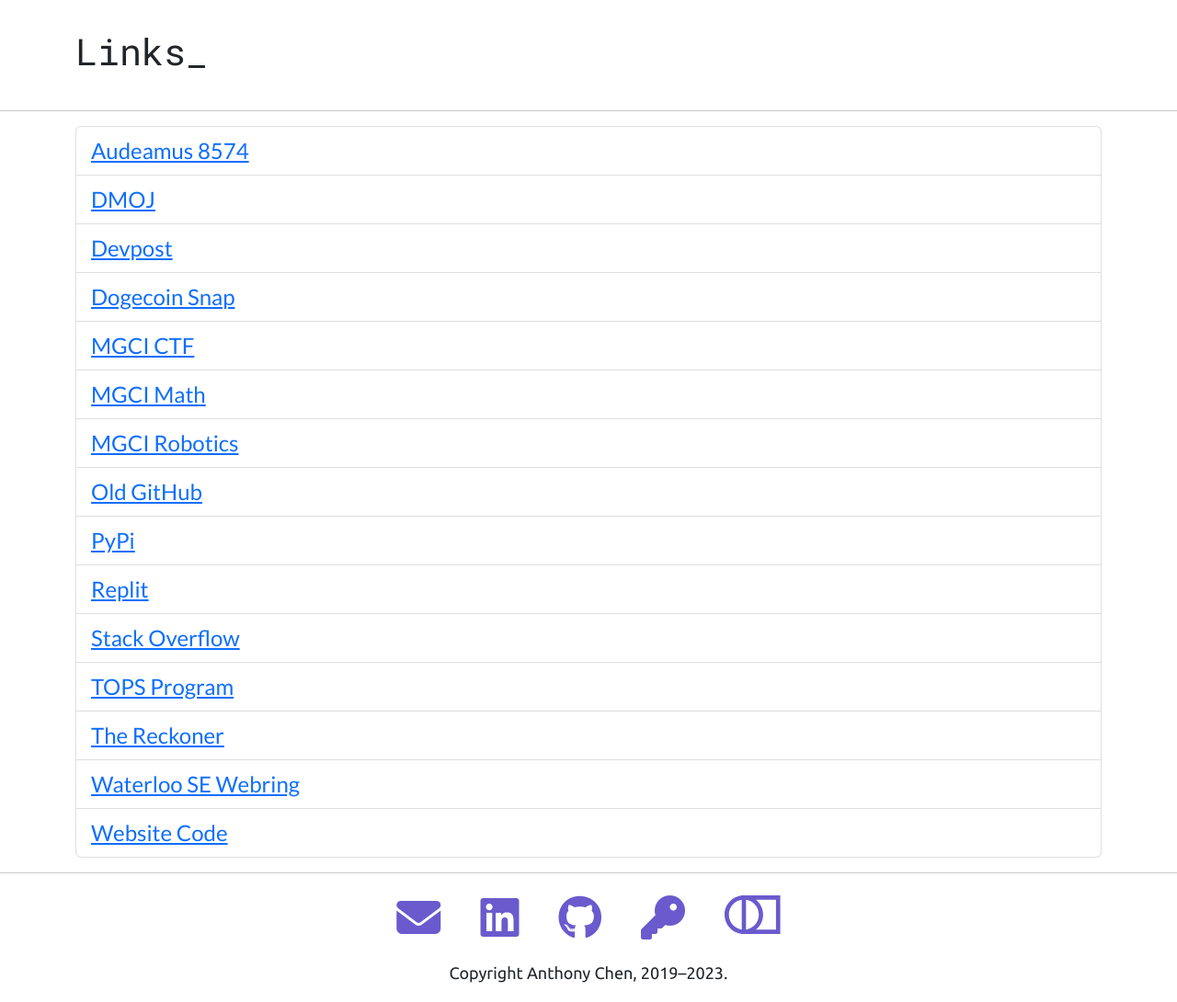
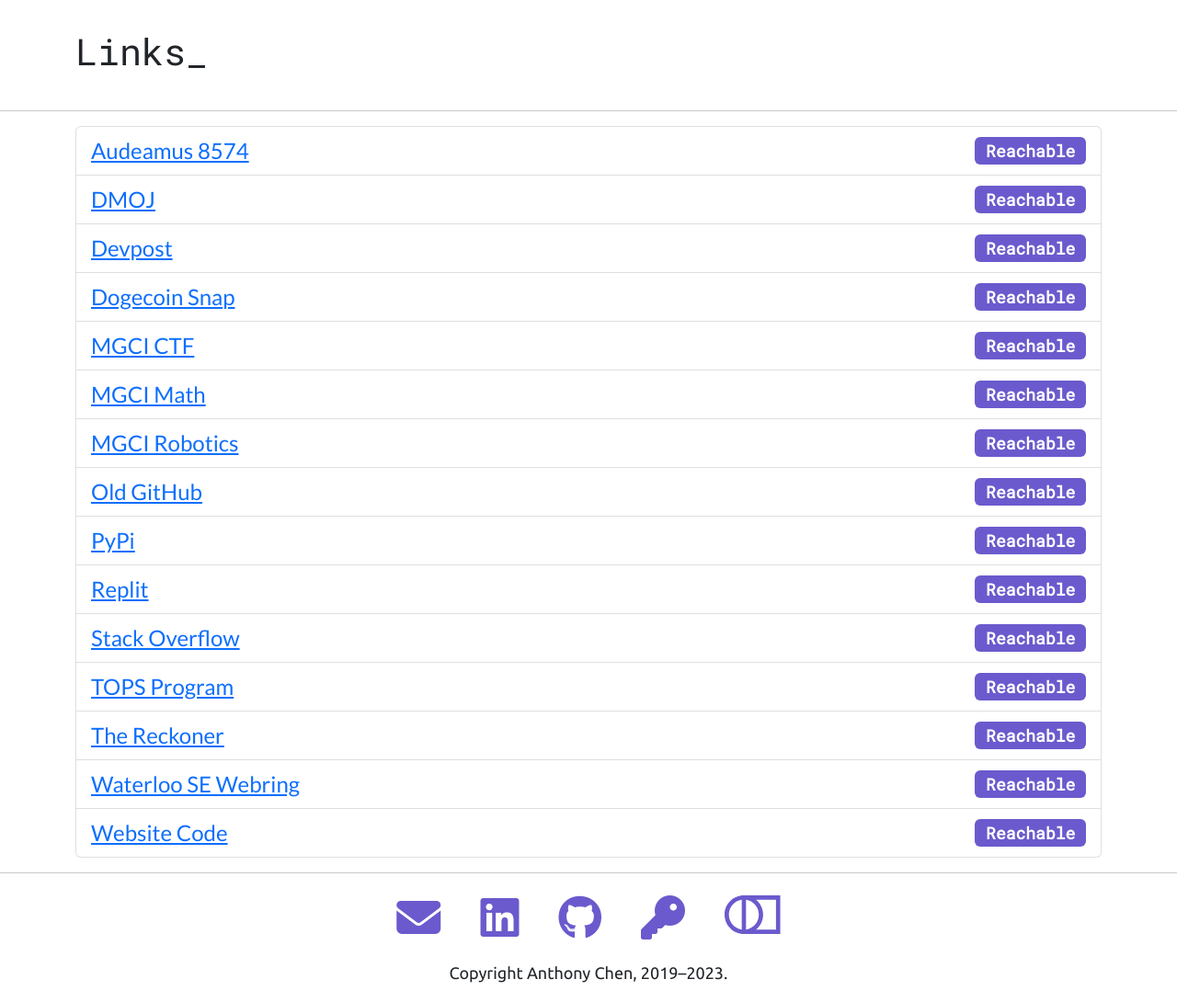
Before and after one commit to slightlyskepticalpotat/chenanthony-new, a Flask app: page /links in a window 1280 px wide. Shown: the part 75-1165 px from the top of the page at 92% size. Run offline with Flask 3, Linux system fonts and the light colour scheme; some libraries are stand-ins or nearby versions.

Commit message:
add link pills

```diff
--- a/src/templates/links.html
+++ b/src/templates/links.html
@@ -39,7 +39,9 @@
         <div class="container">
             <ul class="list-group">
                 {% for link in links %}
-                    <li class="list-group-item"><a href="{{ link['url'] }}">{{ link["name"] }}</a></li>
+                    <li class="list-group-item d-flex justify-content-between align-items-center"><a href="{{ link['url'] }}">{{ link["name"] }}</a>
+                        <span class="badge badge-primary badge-pill">Reachable</span>
+                    </li>
                 {% endfor %}
             </ul>
         </div>
```
